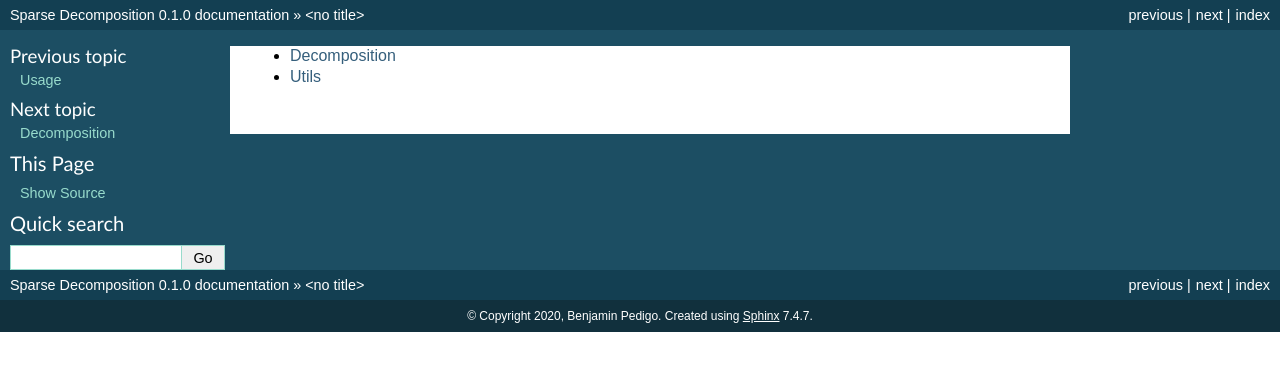
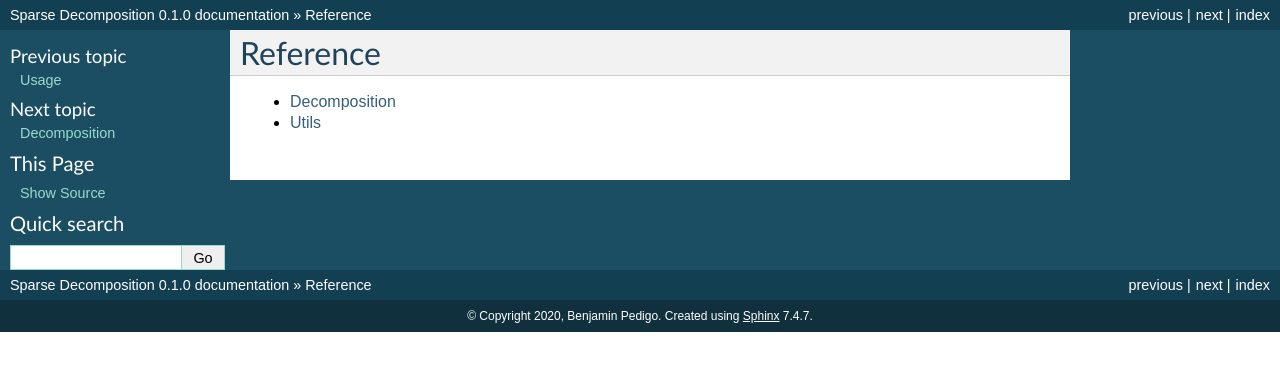
Before and after one commit to bdpedigo/sparse_decomposition, a Sphinx documentation site: the page built from docs/reference/index.rst, in a window 1280 px wide. Shown: the top 371 px of the page. Built offline with Sphinx 7.4.7, drawn with Linux system fonts in a browser that asks for light colours.

Commit message:
fix reference maybe

```diff
--- a/docs/reference/index.rst
+++ b/docs/reference/index.rst
@@ -1,3 +1,8 @@
+.. _reference:
+
+Reference
+*********
+
 .. toctree::
    :maxdepth: 2
 
```
